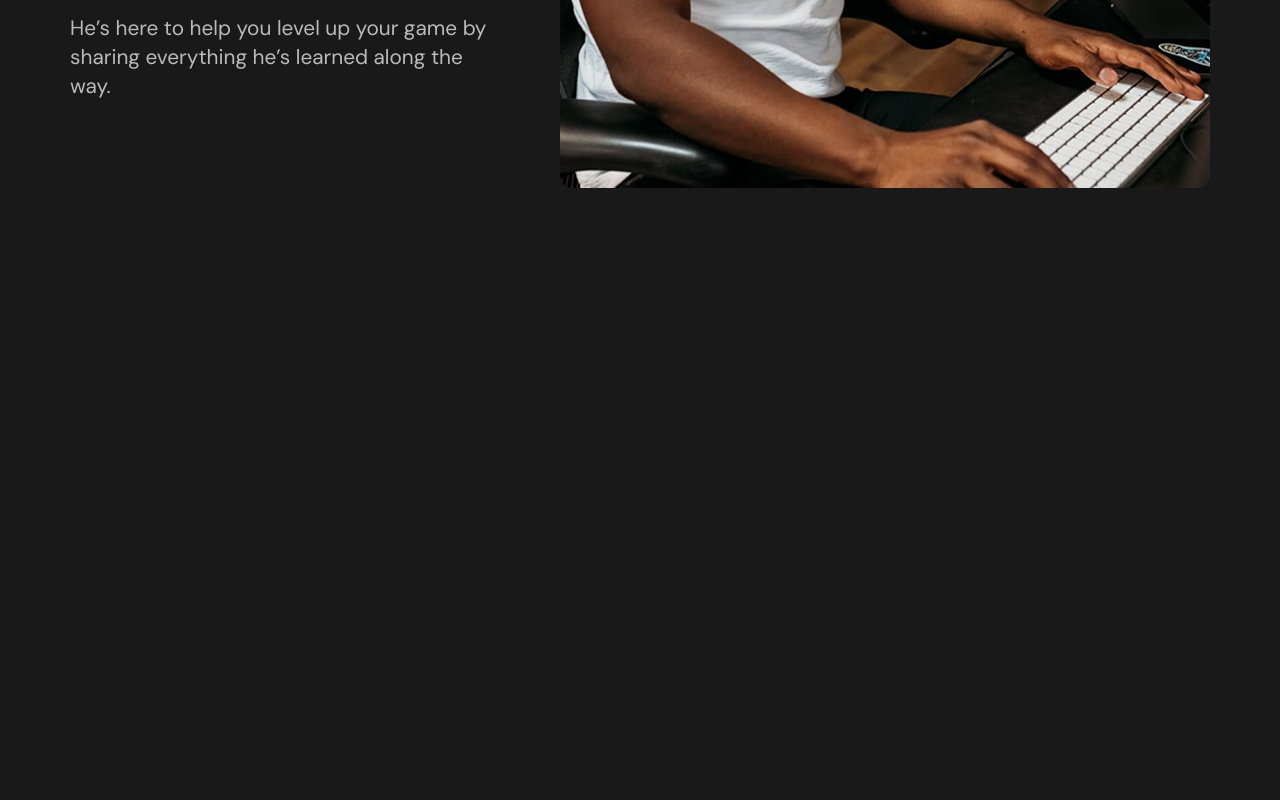
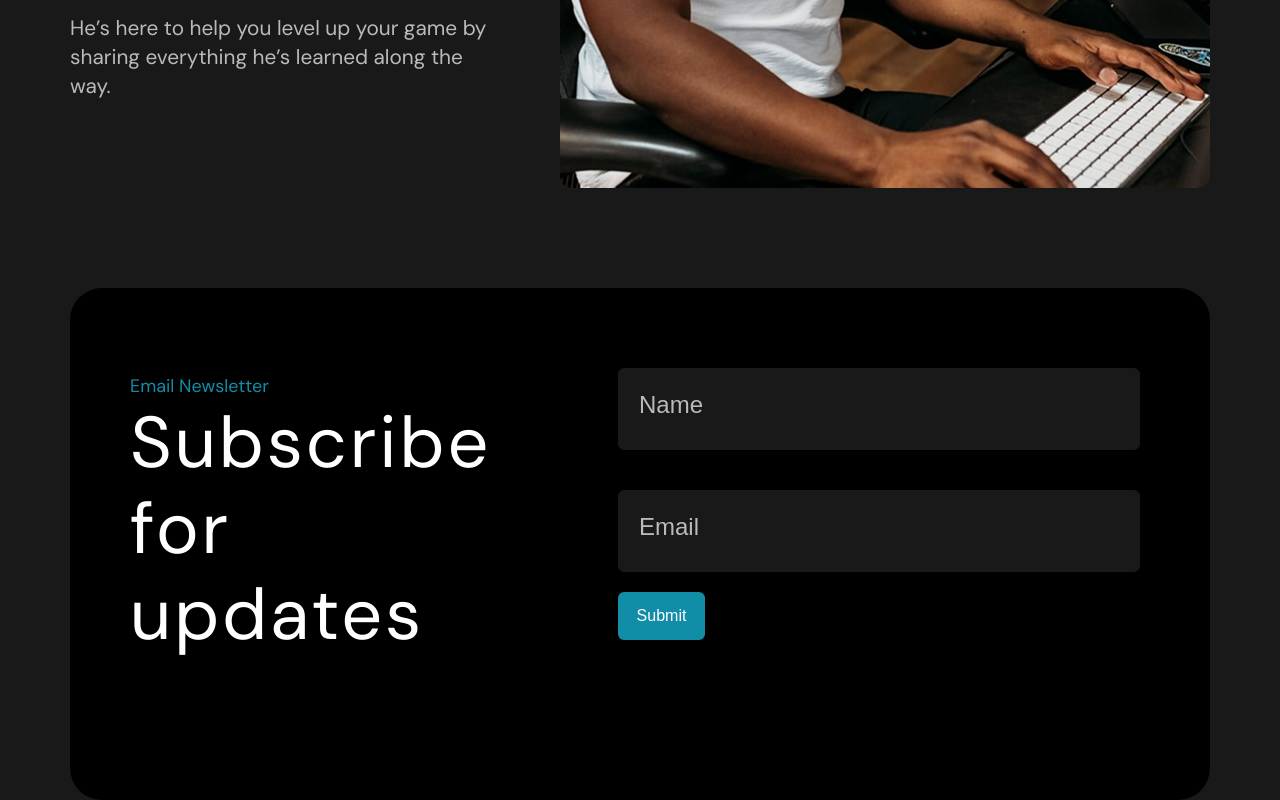
Before and after one commit to torichvic2/project-html-css-sprint-2, a plain HTML site: page index.html in a window 1280 px wide. Shown: the part 3923-4723 px from the top of the page. Before the commit the page ends 4211 px from the top, so only its background shows below. Drawn offline with Linux system fonts and the light colour scheme.

Commit message:
styles for subscribe section

```diff
--- a/index.html
+++ b/index.html
@@ -65,7 +65,7 @@
 
         <div class="article_wrapper">
             <article class="card">
-                <div class="card_wrapper">
+                <div class="card_wrapper card_bg_wrapper">
                     <div class="card_img">
                         <img src="./assets/images/img-1.png" alt="image-1">
                     </div>
@@ -80,7 +80,7 @@
             </article>
 
             <article class="card">
-                <div class="card_wrapper">
+                <div class="card_wrapper card_bg_wrapper">
                     <div class="card_img">
                         <img src="./assets/images/img-2.png" alt="image-2">
                     </div>
@@ -95,7 +95,7 @@
             </article>
 
             <article class="card">
-                <div class="card_wrapper">
+                <div class="card_wrapper card_bg_wrapper">
                     <div class="card_img">
                         <img src="./assets/images/img-3.png" alt="image-3">
                     </div>
@@ -130,5 +130,27 @@
         </div>
     </div>
 </section>
+
+<section>
+    <div class="container">
+        <div class="info_wrapper card_bg_wrapper">
+            <div class="subscribe_wrapper">
+                <span class="badge introduce_badge">Email Newsletter</span>
+                <h1 class="introduce_title subscribe_title">Subscribe for updates</h1>
+            </div>
+            <div class="user-info_wrapper">
+                <form class="form_wrapper">
+                    <label for="name"></label>
+                    <input class="input" id="name" type="text" name="name" placeholder="Name">
+                    <label for="email"></label>
+                    <input class="input" id="email" type="text" name="email" placeholder="Email">
+
+                    <button class="btn_style  btn_subscribe" type="submit">Submit</button>
+                </form>
+            </div>
+        </div>
+
+    </div>
+</section>
 </body>
 </html>
--- a/style.css
+++ b/style.css
@@ -131,12 +131,14 @@ body {
     margin-bottom: 160px;
 }
 
-.card_wrapper {
+.card_bg_wrapper {
     width: 100%;
     min-height: 512px;
     border-radius: 32px;
     background: #000;
+}
 
+.card_wrapper {
     display: flex;
     align-items: center;
     justify-content: space-between;
@@ -237,3 +239,51 @@ body {
 .introduce_text {
     margin-bottom: 33px;
 }
+
+/*======================СЕКЦИЯ SUBSCRIBE============================*/
+
+.subscribe_title {
+    font-size: 72px;
+}
+
+.info_wrapper {
+    display: flex;
+    align-items: flex-start;
+    justify-content: space-between;
+}
+
+.subscribe_wrapper {
+    padding: 85px 60px 0;
+}
+
+.user-info_wrapper {
+    padding: 60px 70px 76px 60px;
+}
+
+.form_wrapper {
+    display: flex;
+    flex-direction: column;
+    justify-content: space-between;
+    gap: 20px;
+}
+
+.input {
+    width: 522px;
+    height: 82px;
+    border-radius: 6px;
+    border: 1px solid #191919;
+    background: #191919;
+}
+
+input::placeholder {
+    padding-left: 20px;
+    color: rgba(255, 255, 255, 0.70);
+    font-size: 24px;
+    font-weight: 400;
+    line-height: 1.2;
+}
+
+.btn_subscribe {
+    width: 87px;
+    height: 48px;
+}
```
Also changed, not shown: 1 other file.
